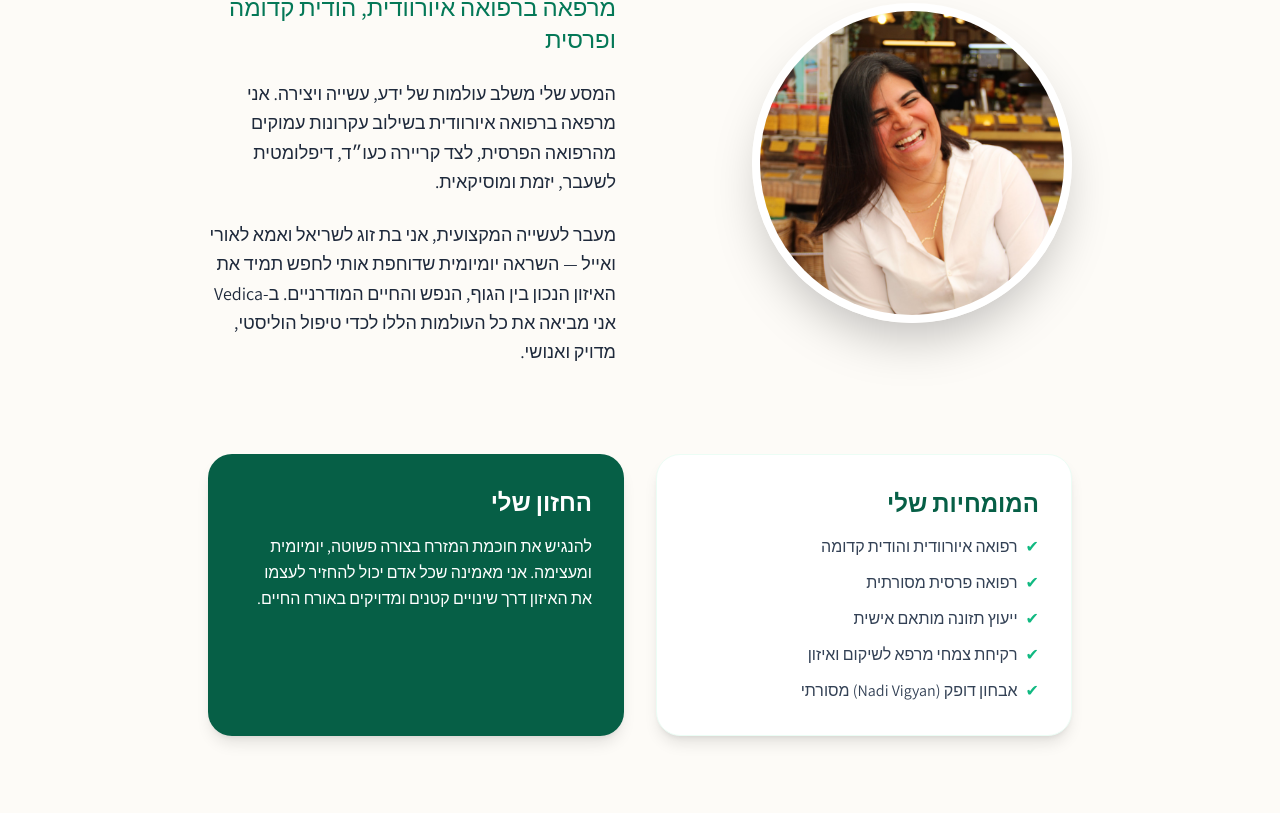
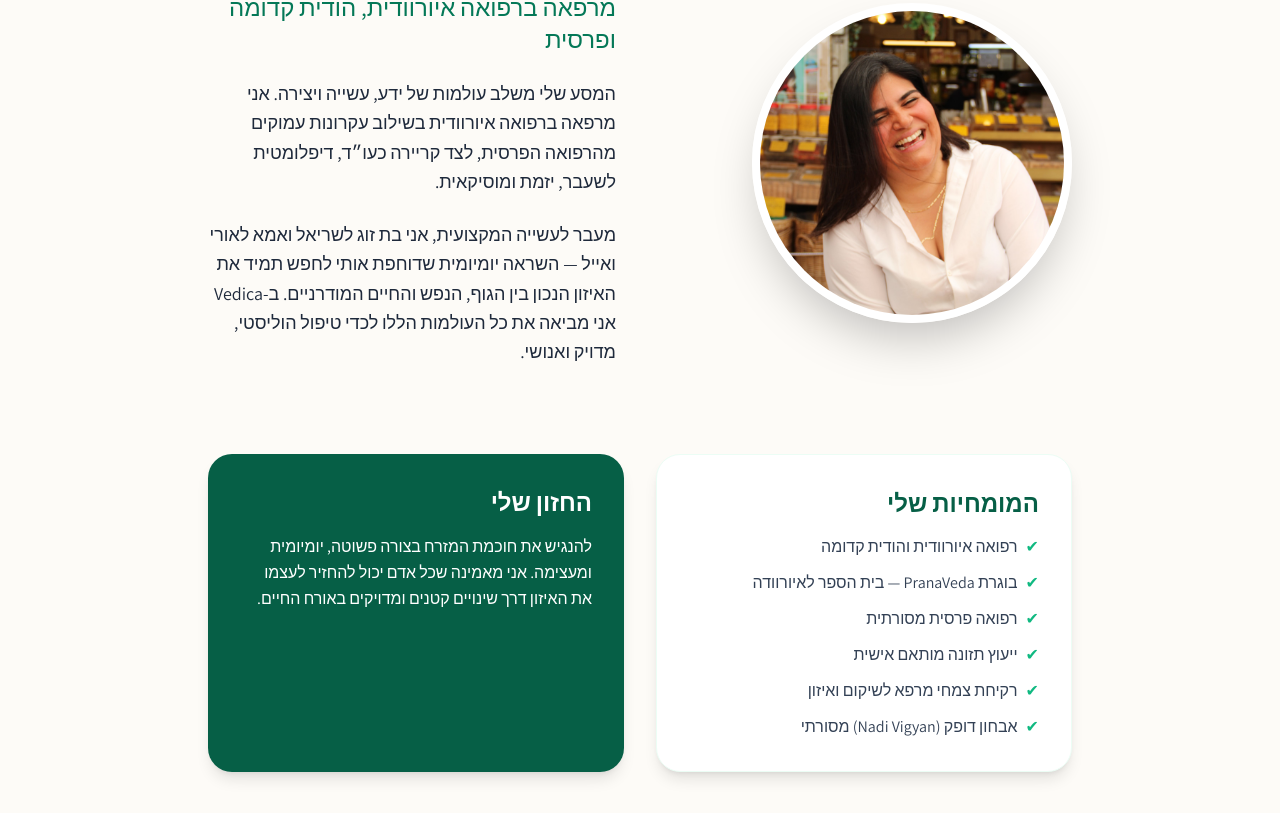
Before and after one commit to SarielGil/inbal-vedica-landing, a plain HTML site: page about.html in a window 1280 px wide. Shown: the part 225-1038 px from the top of the page. Drawn offline with nearby package versions, Linux system fonts and the light colour scheme.

Commit message:
Update training info: Graduate of PranaVeda school

```diff
--- a/about.html
+++ b/about.html
@@ -69,6 +69,7 @@
                 <h3 class="text-2xl font-bold text-emerald-800 mb-4">המומחיות שלי</h3>
                 <ul class="space-y-3 text-slate-700">
                     <li class="flex items-center gap-2"><span class="text-emerald-500">✔</span> רפואה איורוודית והודית קדומה</li>
+                    <li class="flex items-center gap-2"><span class="text-emerald-500">✔</span> בוגרת PranaVeda — בית הספר לאיורוודה</li>
                     <li class="flex items-center gap-2"><span class="text-emerald-500">✔</span> רפואה פרסית מסורתית</li>
                     <li class="flex items-center gap-2"><span class="text-emerald-500">✔</span> ייעוץ תזונה מותאם אישית</li>
                     <li class="flex items-center gap-2"><span class="text-emerald-500">✔</span> רקיחת צמחי מרפא לשיקום ואיזון</li>
```
